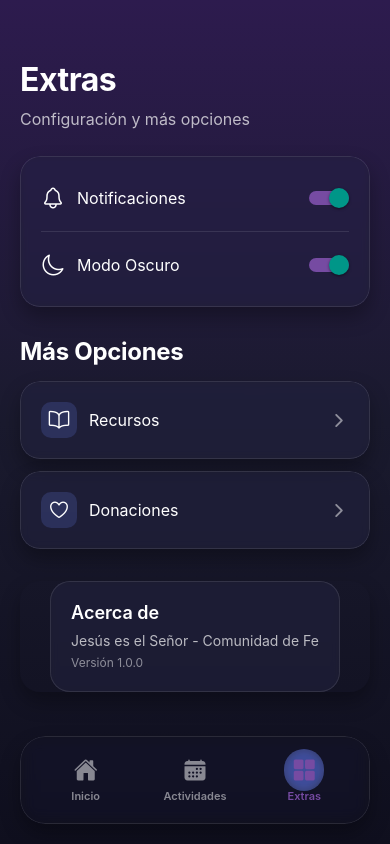
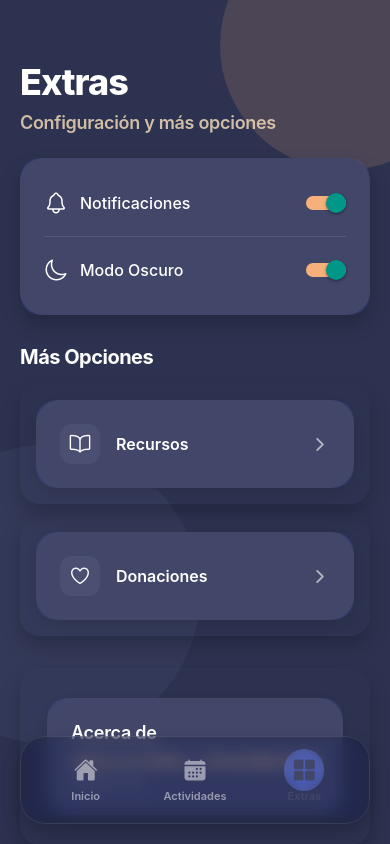
Before and after one commit to Danyfgc/APP-JEESQ, a React Native app: screen /Extras in a window 390 px wide. Built offline with nearby package versions, Linux system fonts and the light colour scheme; no server answers.

Commit message:
Cambio de Diseño

```diff
--- a/src/screens/ActivitiesScreen.tsx
+++ b/src/screens/ActivitiesScreen.tsx
@@ -7,8 +7,6 @@ import {
     RefreshControl,
     ActivityIndicator,
 } from 'react-native';
-import { LinearGradient } from 'expo-linear-gradient';
-import { BlurView } from 'expo-blur';
 import { Ionicons } from '@expo/vector-icons';
 import { Calendar, DateData } from 'react-native-calendars';
 import { colors } from '../theme/colors';
@@ -16,6 +14,7 @@ import { globalStyles } from '../theme/styles';
 import { fetchActivities, Activity } from '../services/activitiesService';
 import { formatDate } from '../utils/dateUtils';
 import { useTheme } from '../theme/ThemeContext';
+import { StatusBar } from 'expo-status-bar';
 
 export const ActivitiesScreen = () => {
     const { theme, isDarkMode } = useTheme();
@@ -61,7 +60,7 @@ export const ActivitiesScreen = () => {
             const dateStr = formatDateToYYYYMMDD(activity.date);
             marked[dateStr] = {
                 marked: true,
-                dotColor: theme.primary.main,
+                dotColor: theme.secondary.main, // Naranja
             };
         });
 
@@ -70,12 +69,14 @@ export const ActivitiesScreen = () => {
             marked[selectedDate] = {
                 ...marked[selectedDate],
                 selected: true,
-                selectedColor: isDarkMode ? 'rgba(139, 92, 246, 0.3)' : 'rgba(139, 92, 246, 0.2)',
+                selectedColor: theme.secondary.main, // Naranja
+                selectedTextColor: '#ffffff',
             };
         } else {
             marked[selectedDate] = {
                 selected: true,
-                selectedColor: isDarkMode ? 'rgba(139, 92, 246, 0.3)' : 'rgba(139, 92, 246, 0.2)',
+                selectedColor: theme.secondary.main, // Naranja
+                selectedTextColor: '#ffffff',
             };
         }
 
@@ -91,17 +92,33 @@ export const ActivitiesScreen = () => {
     );
 
     return (
-        <View style={styles.container}>
-            <LinearGradient
-                colors={isDarkMode ? ['#0f0f1e', '#1a1a2e', '#2d1b4e'] : ['#f5f7fa', '#ffffff', '#e0e0e0']}
-                style={styles.gradient}
-            >
+        <View style={[styles.container, { backgroundColor: theme.background }]}>
+            <StatusBar style="light" />
+
+            {/* Geometric Background Shapes */}
+            <View style={[globalStyles.circleShape, {
+                top: -50,
+                left: -50,
+                width: 200,
+                height: 200,
+                backgroundColor: theme.secondary.main, // Naranja
+                opacity: 0.15,
+            }]} />
+            <View style={[globalStyles.circleShape, {
+                top: 100,
+                right: -80,
+                width: 300,
+                height: 300,
+                backgroundColor: theme.primary.light, // Azul claro
+                opacity: 0.1,
+            }]} />
+
             {/* Header */}
-                <BlurView intensity={20} tint={isDarkMode ? 'dark' : 'light'} style={styles.header}>
+            <View style={styles.header}>
                 <Ionicons name="calendar" size={28} color={theme.text.primary} />
                 <Text style={[styles.headerTitle, { color: theme.text.primary }]}>Actividades</Text>
                 <View style={styles.placeholder} />
-                </BlurView>
+            </View>
 
             {/* Content */}
             <ScrollView
@@ -112,33 +129,34 @@ export const ActivitiesScreen = () => {
                     <RefreshControl
                         refreshing={refreshing}
                         onRefresh={onRefresh}
-                            tintColor={colors.primary.main}
+                        tintColor={theme.text.primary}
+                        colors={[theme.secondary.main]}
                     />
                 }
             >
                 {loading ? (
                     <View style={styles.loadingContainer}>
-                            <ActivityIndicator size="large" color={colors.primary.main} />
-                            <Text style={styles.loadingText}>Cargando actividades...</Text>
+                        <ActivityIndicator size="large" color={theme.secondary.main} />
+                        <Text style={[styles.loadingText, { color: theme.text.secondary }]}>Cargando actividades...</Text>
                     </View>
                 ) : (
                     <>
                         {/* Calendar */}
-                            <BlurView intensity={20} tint={isDarkMode ? 'dark' : 'light'} style={[styles.calendarCard, globalStyles.shadow]}>
+                        <View style={[globalStyles.glassCard, styles.calendarCard]}>
                             <Calendar
                                 onDayPress={onDayPress}
                                 markedDates={markedDates}
                                 theme={{
                                     calendarBackground: 'transparent',
-                                        textSectionTitleColor: theme.text.primary,
-                                        selectedDayBackgroundColor: theme.primary.main,
+                                    textSectionTitleColor: theme.text.secondary,
+                                    selectedDayBackgroundColor: theme.secondary.main,
                                     selectedDayTextColor: '#ffffff',
-                                        todayTextColor: theme.primary.main,
+                                    todayTextColor: theme.secondary.main,
                                     dayTextColor: theme.text.primary,
                                     textDisabledColor: theme.text.tertiary,
-                                        dotColor: theme.primary.main,
+                                    dotColor: theme.secondary.main,
                                     selectedDotColor: '#ffffff',
-                                        arrowColor: theme.primary.main,
+                                    arrowColor: theme.secondary.main,
                                     monthTextColor: theme.text.primary,
                                     textDayFontWeight: '500',
                                     textMonthFontWeight: '700',
@@ -148,7 +166,7 @@ export const ActivitiesScreen = () => {
                                     textDayHeaderFontSize: 12,
                                 }}
                             />
-                            </BlurView>
+                        </View>
 
                         {/* Selected Date Activities */}
                         <View style={styles.activitiesSection}>
@@ -157,10 +175,10 @@ export const ActivitiesScreen = () => {
                             </Text>
 
                             {selectedActivities.length === 0 ? (
-                                    <BlurView intensity={20} tint={isDarkMode ? 'dark' : 'light'} style={[styles.emptyCard, globalStyles.shadow]}>
+                                <View style={[globalStyles.glassCard, styles.emptyCard]}>
                                     <Ionicons name="calendar-outline" size={48} color={theme.text.tertiary} />
                                     <Text style={[styles.emptyText, { color: theme.text.secondary }]}>No hay actividades este día</Text>
-                                    </BlurView>
+                                </View>
                             ) : (
                                 selectedActivities.map((activity) => (
                                     <ActivityCard key={activity.id} activity={activity} theme={theme} isDarkMode={isDarkMode} />
@@ -170,26 +188,25 @@ export const ActivitiesScreen = () => {
                     </>
                 )}
             </ScrollView>
-            </LinearGradient>
         </View>
     );
 };
 
 // Activity Card Component
 const ActivityCard = ({ activity, theme, isDarkMode }: { activity: Activity; theme: any; isDarkMode: boolean }) => (
-    <BlurView intensity={20} tint={isDarkMode ? 'dark' : 'light'} style={[styles.activityCard, globalStyles.shadow]}>
+    <View style={[globalStyles.glassCard, styles.activityCard]}>
         <Text style={[styles.cardTitle, { color: theme.text.primary }]}>{activity.title}</Text>
 
         <View style={styles.infoRow}>
-            <Ionicons name="time-outline" size={18} color={theme.primary.light} />
+            <Ionicons name="time-outline" size={18} color={theme.secondary.main} />
             <Text style={[styles.infoText, { color: theme.text.secondary }]}>{activity.time}</Text>
         </View>
 
         <View style={styles.infoRow}>
-            <Ionicons name="location-outline" size={18} color={theme.primary.light} />
+            <Ionicons name="location-outline" size={18} color={theme.secondary.main} />
             <Text style={[styles.infoText, { color: theme.text.secondary }]}>{activity.location}</Text>
         </View>
-    </BlurView>
+    </View>
 );
 
 // Helper Functions
@@ -214,10 +231,6 @@ function formatSelectedDate(dateStr: string): string {
 const styles = StyleSheet.create({
     container: {
         flex: 1,
-        backgroundColor: '#000',
-    },
-    gradient: {
-        flex: 1,
     },
     header: {
         flexDirection: 'row',
@@ -226,13 +239,11 @@ const styles = StyleSheet.create({
         paddingTop: 60,
         paddingBottom: 20,
         paddingHorizontal: 20,
-        borderBottomWidth: 1,
-        borderBottomColor: 'rgba(255, 255, 255, 0.1)',
     },
     headerTitle: {
-        fontSize: 22,
-        fontWeight: '700',
-        color: '#ffffff',
+        fontSize: 28,
+        fontWeight: '800',
+        letterSpacing: -0.5,
     },
     placeholder: {
         width: 28,
@@ -249,54 +260,37 @@ const styles = StyleSheet.create({
         paddingVertical: 60,
     },
     loadingText: {
-        color: 'rgba(255, 255, 255, 0.7)',
         fontSize: 16,
         marginTop: 16,
     },
     calendarCard: {
-        borderRadius: 20,
-        padding: 16,
         marginBottom: 24,
-        borderWidth: 1,
-        borderColor: 'rgba(255, 255, 255, 0.1)',
-        overflow: 'hidden',
+        padding: 10, // Ajuste para el calendario
     },
     activitiesSection: {
         marginBottom: 20,
     },
     sectionTitle: {
-        fontSize: 16,
+        fontSize: 18,
         fontWeight: '700',
-        color: '#ffffff',
         marginBottom: 16,
         paddingLeft: 4,
         textTransform: 'capitalize',
     },
     emptyCard: {
-        borderRadius: 20,
         padding: 40,
         alignItems: 'center',
-        borderWidth: 1,
-        borderColor: 'rgba(255, 255, 255, 0.1)',
-        overflow: 'hidden',
     },
     emptyText: {
-        color: 'rgba(255, 255, 255, 0.6)',
         fontSize: 15,
         marginTop: 12,
     },
     activityCard: {
-        borderRadius: 20,
-        padding: 20,
         marginBottom: 12,
-        borderWidth: 1,
-        borderColor: 'rgba(255, 255, 255, 0.1)',
-        overflow: 'hidden',
     },
     cardTitle: {
-        fontSize: 18,
+        fontSize: 20,
         fontWeight: '700',
-        color: '#ffffff',
         marginBottom: 12,
     },
     infoRow: {
@@ -305,7 +299,6 @@ const styles = StyleSheet.create({
         marginBottom: 8,
     },
     infoText: {
-        color: 'rgba(255, 255, 255, 0.8)',
         fontSize: 15,
         marginLeft: 12,
     },
--- a/src/screens/ExtrasScreen.tsx
+++ b/src/screens/ExtrasScreen.tsx
@@ -7,7 +7,6 @@ import {
     TouchableOpacity,
     Switch,
 } from 'react-native';
-import { LinearGradient } from 'expo-linear-gradient';
 import { StatusBar } from 'expo-status-bar';
 import { GlassCard } from '../components/GlassCard';
 import { Ionicons } from '@expo/vector-icons';
@@ -44,19 +43,28 @@ export const ExtrasScreen = () => {
         },
     ];
 
-    const communityStats = [
-        { label: 'Miembros', value: '250+', icon: '👥' },
-        { label: 'Eventos', value: '15', icon: '📅' },
-        { label: 'Recursos', value: '50+', icon: '📚' },
-    ];
+    return (
+        <View style={[styles.container, { backgroundColor: theme.background }]}>
+            <StatusBar style="light" />
 
-    return (
-        <View style={styles.container}>
-            <LinearGradient
-                colors={isDarkMode ? ['#2d1b4e', '#1a1a2e', '#0f0f1e'] : ['#f5f7fa', '#ffffff', '#e0e0e0']}
-                style={styles.gradient}
-            >
-                <StatusBar style="light" />
+            {/* Geometric Background Shapes */}
+            <View style={[globalStyles.circleShape, {
+                top: -80,
+                right: -80,
+                width: 250,
+                height: 250,
+                backgroundColor: theme.secondary.main, // Naranja
+                opacity: 0.15,
+            }]} />
+            <View style={[globalStyles.circleShape, {
+                bottom: 100,
+                left: -100,
+                width: 300,
+                height: 300,
+                backgroundColor: theme.primary.light, // Azul claro
+                opacity: 0.1,
+            }]} />
+
             <ScrollView
                 style={styles.scrollView}
                 contentContainerStyle={styles.contentContainer}
@@ -67,10 +75,11 @@ export const ExtrasScreen = () => {
                     <Text style={[globalStyles.titleLarge, styles.title, { color: theme.text.primary }]}>
                         Extras
                     </Text>
-                        <Text style={[globalStyles.body, styles.subtitle, { color: theme.text.secondary }]}>
+                    <Text style={[globalStyles.subtitle, styles.subtitle, { color: theme.text.secondary }]}>
                         Configuración y más opciones
                     </Text>
                 </View>
+
                 <GlassCard style={styles.settingsCard}>
                     <View style={styles.settingRow}>
                         <View style={styles.settingLeft}>
@@ -88,7 +97,7 @@ export const ExtrasScreen = () => {
                             onValueChange={setNotificationsEnabled}
                             trackColor={{
                                 false: 'rgba(255, 255, 255, 0.2)',
-                                    true: colors.primary.main,
+                                true: theme.secondary.main,
                             }}
                             thumbColor={'#ffffff'}
                         />
@@ -112,7 +121,7 @@ export const ExtrasScreen = () => {
                             onValueChange={toggleTheme}
                             trackColor={{
                                 false: 'rgba(255, 255, 255, 0.2)',
-                                    true: colors.primary.main,
+                                true: theme.secondary.main,
                             }}
                             thumbColor={'#ffffff'}
                         />
@@ -133,7 +142,7 @@ export const ExtrasScreen = () => {
                         <GlassCard style={styles.menuItem}>
                             <View style={styles.menuContent}>
                                 <View style={styles.menuLeft}>
-                                        <View style={styles.iconContainer}>
+                                    <View style={[styles.iconContainer, { backgroundColor: theme.primary.light + '30' }]}>
                                         <Ionicons
                                             name={item.icon}
                                             size={22}
@@ -170,16 +179,12 @@ export const ExtrasScreen = () => {
                 {/* Bottom Spacing */}
                 <View style={styles.bottomSpacer} />
             </ScrollView>
-            </LinearGradient>
         </View>
     );
 };
 
 const styles = StyleSheet.create({
     container: {
-        flex: 1,
-    },
-    gradient: {
         flex: 1,
     },
     scrollView: {
@@ -193,41 +198,14 @@ const styles = StyleSheet.create({
         marginBottom: 25,
     },
     title: {
-        color: '#ffffff',
         marginBottom: 8,
     },
     subtitle: {
-        color: 'rgba(255, 255, 255, 0.7)',
-    },
-    statsCard: {
-        marginBottom: 30,
-    },
-    statsTitle: {
-        color: '#ffffff',
-        textAlign: 'center',
-        marginBottom: 20,
-    },
-    statsGrid: {
-        flexDirection: 'row',
-        justifyContent: 'space-around',
-    },
-    statItem: {
-        alignItems: 'center',
-    },
-    statIcon: {
-        fontSize: 32,
-        marginBottom: 8,
-    },
-    statValue: {
-        color: '#ffffff',
-        marginBottom: 4,
-    },
-    statLabel: {
-        color: 'rgba(255, 255, 255, 0.6)',
+        opacity: 0.8,
     },
     sectionTitle: {
-        color: '#ffffff',
         marginBottom: 15,
+        fontSize: 20,
     },
     settingsCard: {
         marginBottom: 30,
@@ -244,7 +222,8 @@ const styles = StyleSheet.create({
         gap: 12,
     },
     settingText: {
-        color: 'rgba(255, 255, 255, 0.9)',
+        fontSize: 16,
+        fontWeight: '500',
     },
     divider: {
         height: 1,
@@ -253,6 +232,7 @@ const styles = StyleSheet.create({
     },
     menuItem: {
         marginBottom: 12,
+        padding: 16,
     },
     menuContent: {
         flexDirection: 'row',
@@ -262,34 +242,33 @@ const styles = StyleSheet.create({
     menuLeft: {
         flexDirection: 'row',
         alignItems: 'center',
-        gap: 12,
+        gap: 16,
     },
     iconContainer: {
-        width: 36,
-        height: 36,
-        borderRadius: 10,
-        backgroundColor: 'rgba(102, 126, 234, 0.2)',
+        width: 40,
+        height: 40,
+        borderRadius: 12,
         alignItems: 'center',
         justifyContent: 'center',
     },
     menuText: {
-        color: 'rgba(255, 255, 255, 0.9)',
+        fontSize: 16,
+        fontWeight: '600',
     },
     aboutCard: {
         marginTop: 20,
         marginBottom: 20,
         alignItems: 'center',
+        paddingVertical: 30,
     },
     aboutTitle: {
-        color: '#ffffff',
         marginBottom: 8,
     },
     aboutText: {
-        color: 'rgba(255, 255, 255, 0.7)',
         marginBottom: 4,
     },
     versionText: {
-        color: 'rgba(255, 255, 255, 0.5)',
+        opacity: 0.6,
     },
     bottomSpacer: {
         height: 100,
--- a/src/theme/colors.ts
+++ b/src/theme/colors.ts
@@ -1,69 +1,69 @@
-// Sistema de colores con paleta oscura y clara para glassmorphism
+// Sistema de colores con paleta "Design Studio" (Azul Profundo, Naranja, Amarillo)
 export const colors = {
-  // Colores primarios - Gradientes vibrantes
+  // Colores primarios - Azul Profundo
   primary: {
-    light: '#667eea', // Azul/morado claro
-    main: '#764ba2',  // Morado medio
-    dark: '#5b3a8f',  // Morado oscuro
-    gradient: ['#667eea', '#764ba2', '#f093fb'], // Gradiente principal
+    light: '#7077A1', // Azul lavanda suave
+    main: '#424769',  // Azul medio
+    dark: '#2D3250',  // Azul oscuro profundo (Fondo principal)
+    gradient: ['#2D3250', '#424769', '#7077A1'],
   },
 
-  // Colores secundarios
+  // Colores secundarios - Acentos Vibrantes
   secondary: {
-    light: '#f093fb',
-    main: '#c471ed',
-    dark: '#a855f7',
-    gradient: ['#f093fb', '#f5576c'],
+    light: '#F9E0BB', // Amarillo crema
+    main: '#F6B17A',  // Naranja suave
+    dark: '#FF9843',  // Naranja vibrante
+    gradient: ['#F6B17A', '#FF9843'],
   },
 
-  // Fondos oscuros
+  // Fondos oscuros (Modo por defecto)
   dark: {
-    background: '#0f0f1e',      // Fondo principal oscuro
-    surface: '#1a1a2e',          // Superficie oscura
-    elevated: '#252540',         // Superficie elevada
-    glass: 'rgba(26, 26, 46, 0.7)', // Vidrio oscuro
+    background: '#2D3250',      // Fondo principal (Azul oscuro)
+    surface: '#424769',          // Superficie (Azul medio)
+    elevated: '#7077A1',         // Superficie elevada
+    glass: 'rgba(66, 71, 105, 0.9)', // Casi sólido
   },
 
   // Fondos claros
   light: {
-    background: '#f8f9fa',       // Fondo principal claro (más suave)
-    surface: '#ffffff',          // Superficie clara
-    elevated: '#f1f3f5',         // Superficie elevada
-    glass: 'rgba(255, 255, 255, 0.8)', // Vidrio claro (más opaco para mejor lectura)
+    background: '#F5F5F5',       // Gris muy claro
+    surface: '#FFFFFF',          // Blanco
+    elevated: '#FFFFFF',         // Blanco
+    glass: 'rgba(255, 255, 255, 0.95)', // Sólido
   },
 
-  // Efectos de vidrio (glassmorphism)
+  // Efectos de tarjeta (Modern Card)
   glass: {
     dark: {
-      background: 'rgba(26, 26, 46, 0.6)',
+      background: '#424769', // Sólido para alto contraste
       border: 'rgba(255, 255, 255, 0.1)',
-      shadow: 'rgba(0, 0, 0, 0.3)',
+      shadow: 'rgba(0, 0, 0, 0.4)',
     },
     light: {
-      background: 'rgba(255, 255, 255, 0.75)', // Más opaco
-      border: 'rgba(255, 255, 255, 0.6)',
-      shadow: 'rgba(0, 0, 0, 0.05)', // Sombra más suave
+      background: '#FFFFFF',
+      border: 'rgba(0, 0, 0, 0.05)',
+      shadow: 'rgba(0, 0, 0, 0.1)',
     },
   },
 
   // Colores de texto
   text: {
     dark: {
-      primary: '#ffffff',
-      secondary: 'rgba(255, 255, 255, 0.7)',
-      tertiary: 'rgba(255, 255, 255, 0.5)',
+      primary: '#FFFFFF',
+      secondary: '#F9E0BB', // Amarillo claro para subtítulos
+      tertiary: 'rgba(255, 255, 255, 0.6)',
     },
     light: {
-      primary: '#2d3748', // Gris oscuro suave en lugar de negro azulado
-      secondary: '#4a5568', // Gris medio
-      tertiary: '#718096', // Gris claro
+      primary: '#2D3250', // Azul oscuro
+      secondary: '#424769', // Azul medio
+      tertiary: '#7077A1',
     },
   },
 
   // Colores de acento
   accent: {
     success: '#10b981',
-    warning: '#f59e0b',
+    warning: '#FF9843', // Naranja
     error: '#ef4444',
     info: '#3b82f6',
   },
--- a/src/theme/styles.ts
+++ b/src/theme/styles.ts
@@ -14,30 +14,41 @@ export const globalStyles = StyleSheet.create({
         padding: 20,
     },
 
-    // Efecto de vidrio (glassmorphism)
+    // Efecto de tarjeta moderna (Sólida con sombra suave)
     glassCard: {
-        borderRadius: 20,
-        padding: 20,
-        borderWidth: 1,
+        borderRadius: 24,
+        padding: 24,
+        borderWidth: 0, // Sin borde para look más limpio
         overflow: 'hidden',
+        // Sombra suave por defecto
+        shadowColor: '#000',
+        shadowOffset: {
+            width: 0,
+            height: 4,
+        },
+        shadowOpacity: 0.1,
+        shadowRadius: 12,
+        elevation: 5,
     },
 
-    // Tarjeta de vidrio pequeña
+    // Tarjeta pequeña
     glassCardSmall: {
-        borderRadius: 15,
-        padding: 15,
-        borderWidth: 1,
+        borderRadius: 20,
+        padding: 16,
+        borderWidth: 0,
         overflow: 'hidden',
+        elevation: 3,
     },
 
-    // Botón con efecto glass
+    // Botón moderno
     glassButton: {
-        borderRadius: 15,
+        borderRadius: 16,
         padding: 16,
         alignItems: 'center',
         justifyContent: 'center',
-        borderWidth: 1,
+        borderWidth: 0,
         overflow: 'hidden',
+        elevation: 4,
     },
 
     // Sombras
@@ -47,7 +58,7 @@ export const globalStyles = StyleSheet.create({
             width: 0,
             height: 10,
         },
-        shadowOpacity: 0.3,
+        shadowOpacity: 0.2,
         shadowRadius: 20,
         elevation: 10,
     },
@@ -58,32 +69,35 @@ export const globalStyles = StyleSheet.create({
             width: 0,
             height: 4,
         },
-        shadowOpacity: 0.2,
+        shadowOpacity: 0.1,
         shadowRadius: 10,
         elevation: 5,
     },
 
     // Texto
     titleLarge: {
-        fontSize: 32,
-        fontWeight: 'bold',
-        letterSpacing: -0.5,
+        fontSize: 36,
+        fontWeight: '800', // Más bold
+        letterSpacing: -1,
+        marginBottom: 8,
     },
 
     title: {
         fontSize: 24,
-        fontWeight: 'bold',
-        letterSpacing: -0.3,
+        fontWeight: '700',
+        letterSpacing: -0.5,
     },
 
     subtitle: {
         fontSize: 18,
         fontWeight: '600',
+        letterSpacing: -0.3,
     },
 
     body: {
         fontSize: 16,
         lineHeight: 24,
+        fontWeight: '400',
     },
 
     bodySmall: {
@@ -94,6 +108,7 @@ export const globalStyles = StyleSheet.create({
     caption: {
         fontSize: 12,
         lineHeight: 16,
+        opacity: 0.8,
     },
 
     // Utilidades de espaciado
@@ -126,6 +141,12 @@ export const globalStyles = StyleSheet.create({
         justifyContent: 'space-between',
         alignItems: 'center',
     },
+
+    // Formas geométricas de fondo
+    circleShape: {
+        position: 'absolute',
+        borderRadius: 999,
+    },
 });
 
 // Configuración de blur intensity para glassmorphism
```
Also changed, not shown: src/screens/HomeScreen.tsx (+32 -10 lines). Lines whose indentation alone changed are shown as unchanged.
